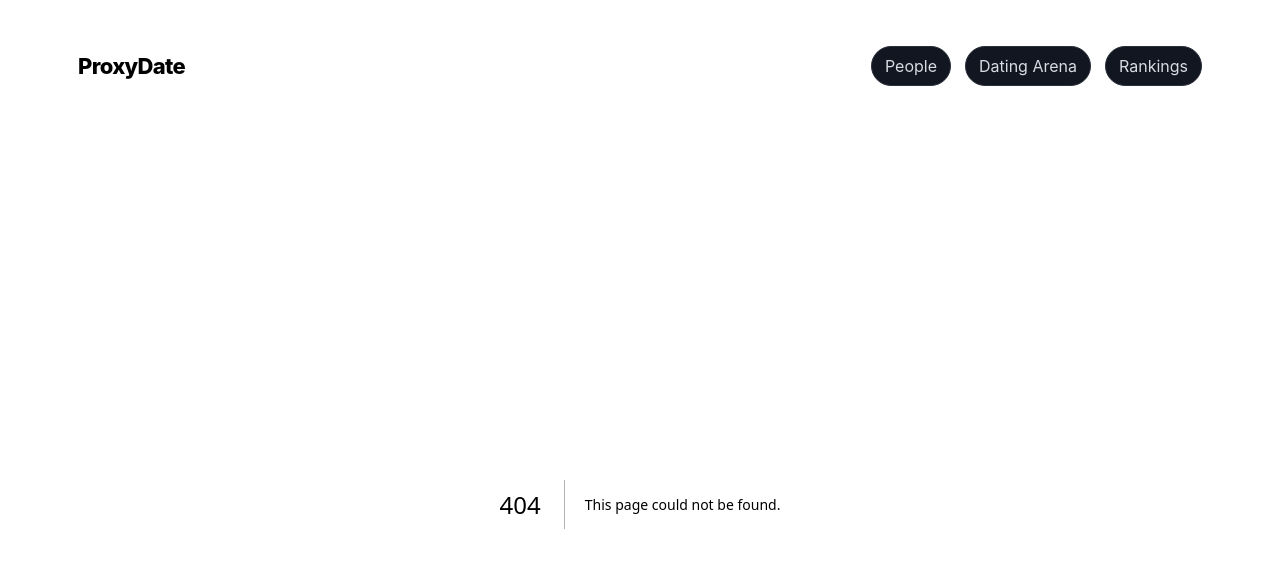
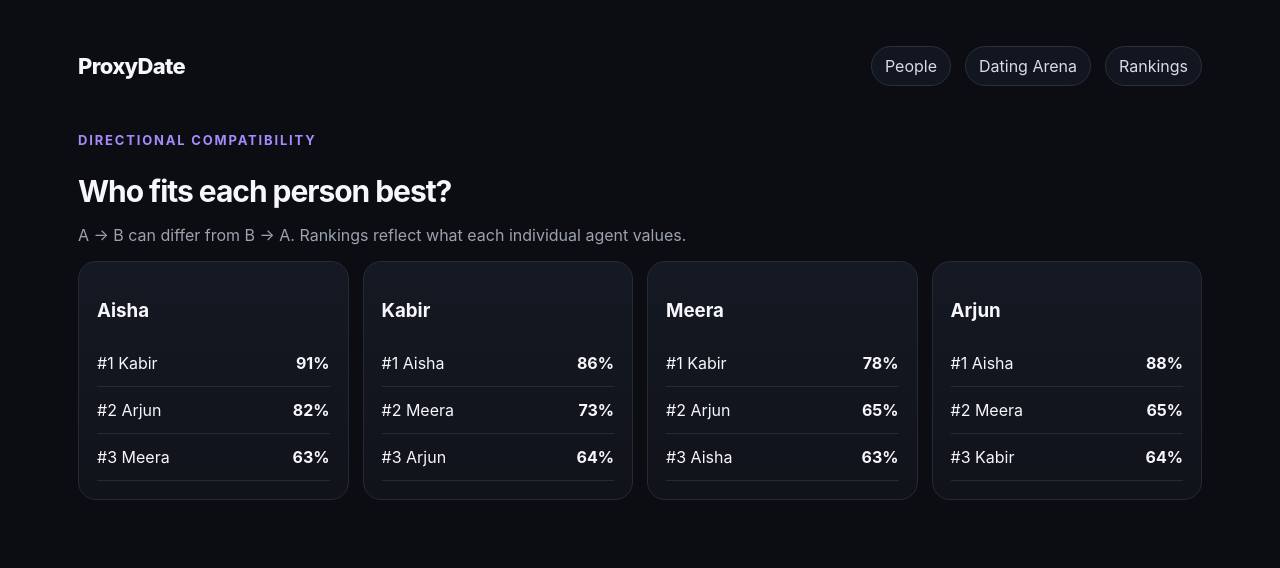
Before and after one commit to umangmital24/ProxyDate, a Next.js app: page /rankings in a window 1280 px wide. Before the commit this address had no page. Shown: the top 568 px of the page. Built offline with nearby package versions, Linux system fonts and the light colour scheme.

Commit message:
feat: add global rankings view

```diff
--- /dev/null
+++ b/app/rankings/page.tsx
@@ -0,0 +1,22 @@
+import { people } from "@/data/demo";
+import { getRankingsFor } from "@/lib/ranking";
+
+export default function RankingsPage() {
+  return <main className="section">
+    <div className="eyebrow">Directional compatibility</div>
+    <h2>Who fits each person best?</h2>
+    <p className="muted">A → B can differ from B → A. Rankings reflect what each individual agent values.</p>
+    <div className="grid">
+      {people.map((p) => {
+        const top = getRankingsFor(p.id).slice(0,3);
+        return <div className="card" key={p.id}>
+          <h3>{p.name}</h3>
+          {top.map((r,i) => {
+            const other = people.find(x=>x.id===r.personId)!;
+            return <div className="ranking" key={r.personId}><span>#{i+1} {other.name}</span><strong>{r.score}%</strong></div>;
+          })}
+        </div>;
+      })}
+    </div>
+  </main>;
+}
```
